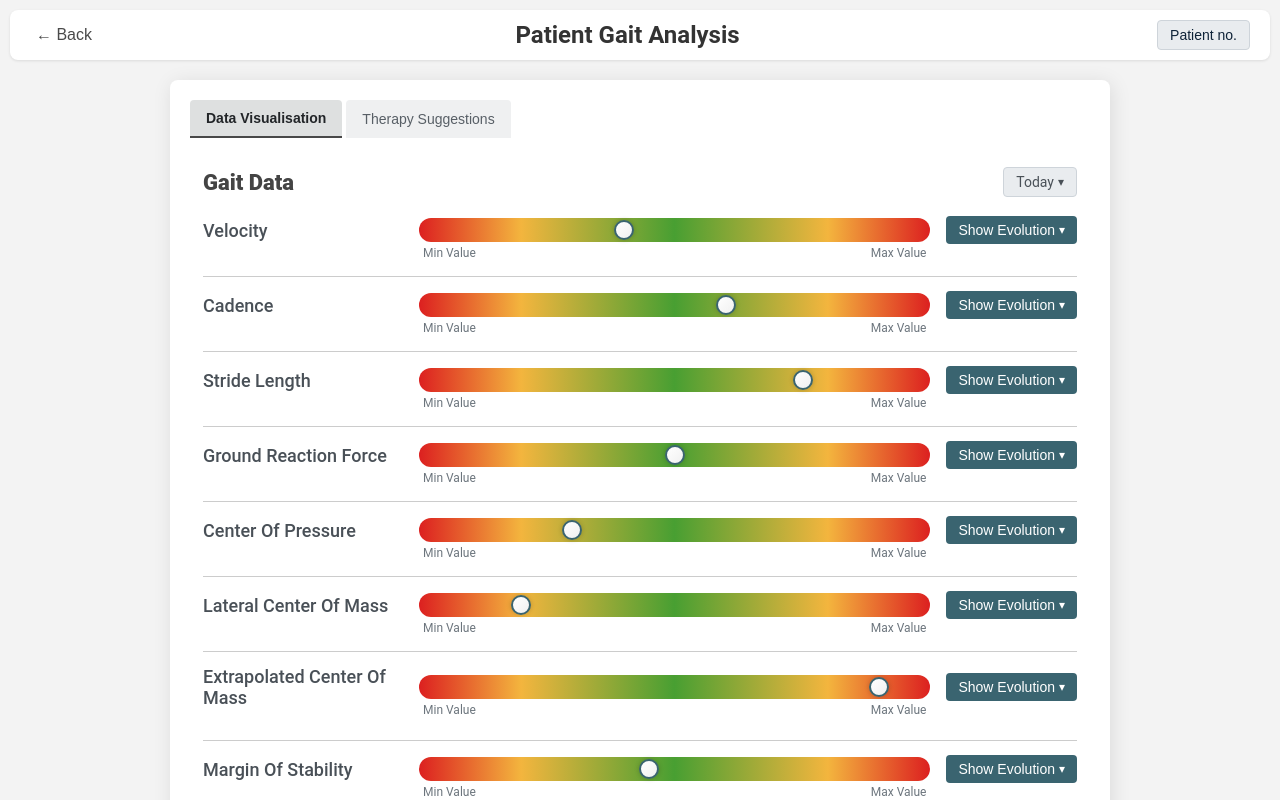
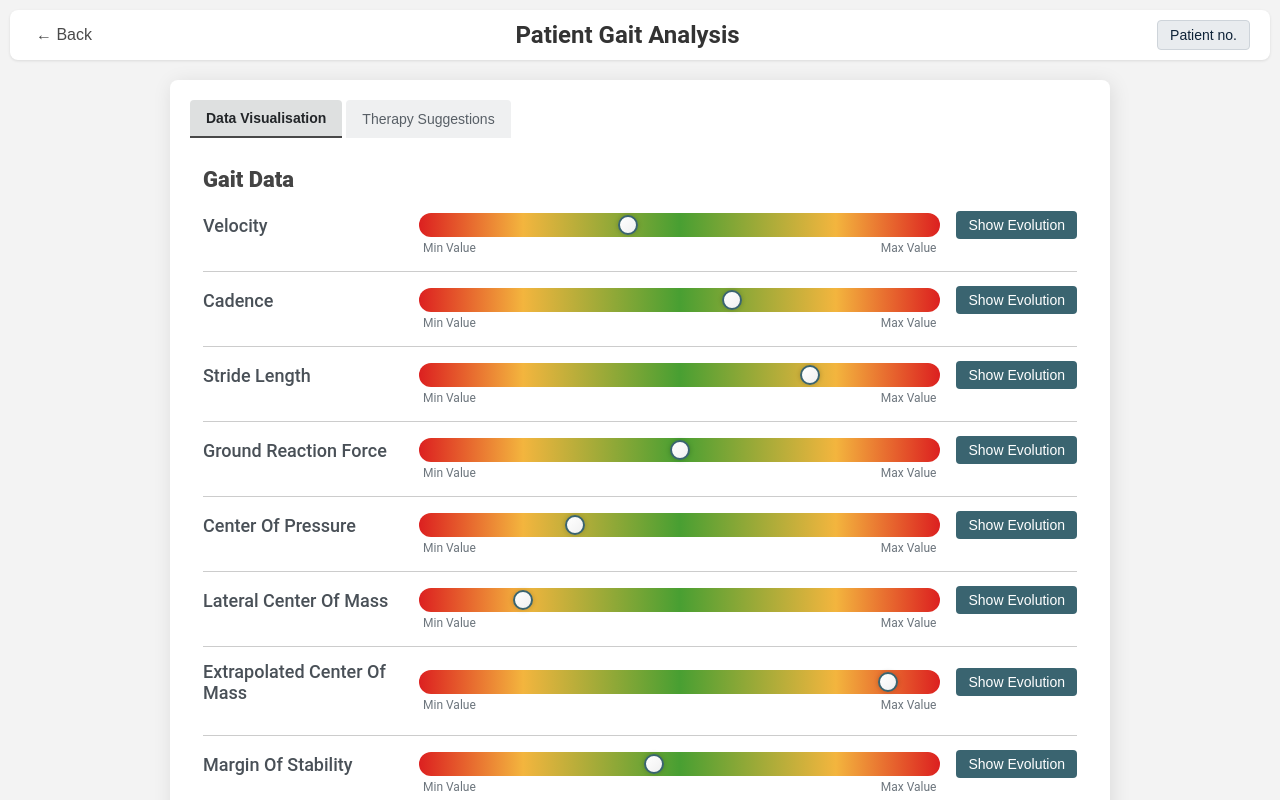
Before and after one commit to Sanjana-SKS/Sensars-Gait-Analysis, a React (Vite) app: page /PatientGaitAnalysis in a window 1280 px wide. Shown: the top 800 px of the page. Built offline with nearby package versions, Linux system fonts and the light colour scheme.

Commit message:
fixed minor changes

```diff
--- a/src/pages/PatientGaitAnalysis.tsx
+++ b/src/pages/PatientGaitAnalysis.tsx
@@ -61,9 +61,6 @@ const PatientGaitAnalysis: React.FC = () => {
             {/* Panel header: "Gait Data" + "Today" dropdown */}
             <div className="pga__data-header">
               <h2>Gait Data</h2>
-              <div className="pga__dropdown">
-                Today <span className="pga__chevron">&#9662;</span>
-              </div>
             </div>
 
             {/* Metrics list */}
@@ -97,7 +94,7 @@ const PatientGaitAnalysis: React.FC = () => {
                     className="pga__show-evolution"
                     onClick={() => handleShowEvolution(metric.name)}
                   >
-                    Show Evolution <span className="pga__chevron">&#9662;</span>
+                    Show Evolution
                   </button>
                 </div>
               ))}
```
